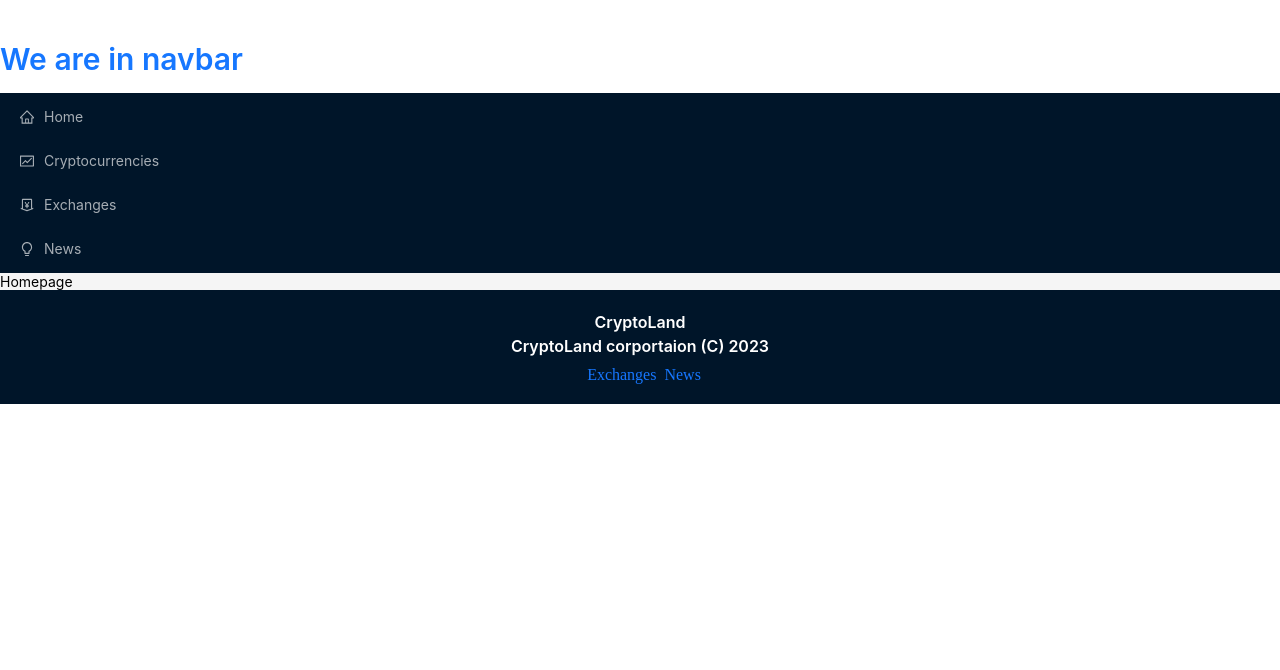
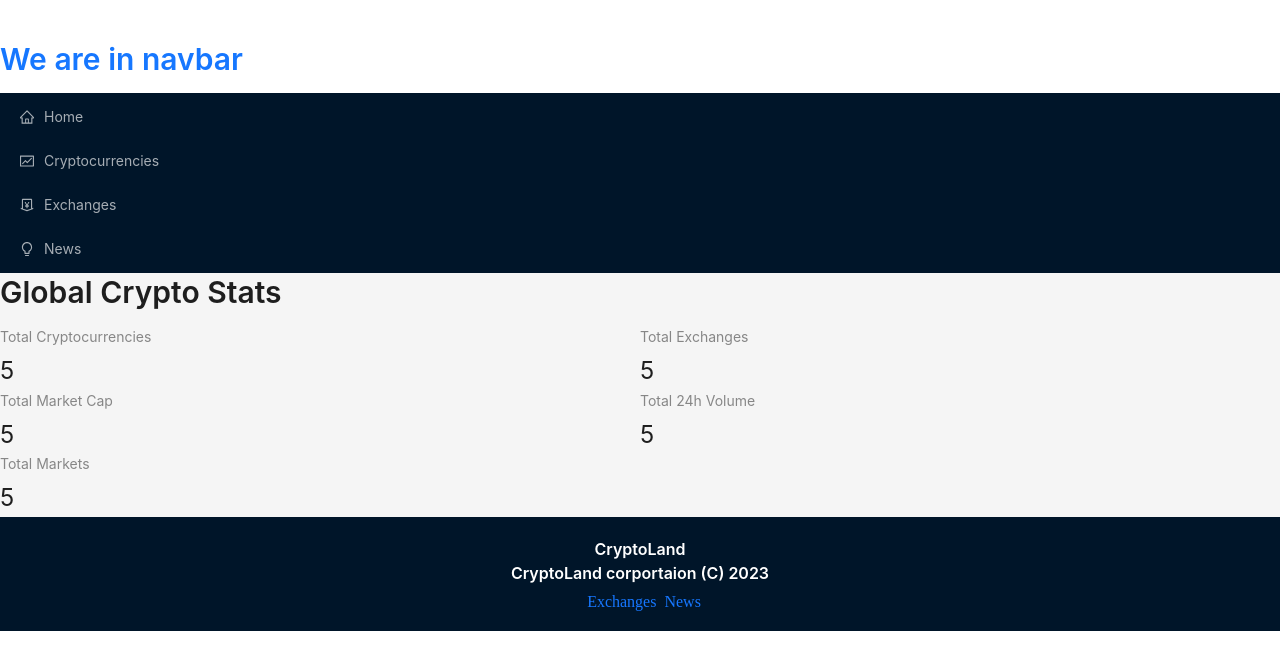
Before and after one commit to EmilMattssonTech/crypto-app, a React (Vite) app: page / in a window 1280 px wide. Shown: the top 670 px of the page. Built offline with nearby package versions, Linux system fonts and the light colour scheme.

Commit message:
fixing redux

```diff
--- /dev/null
+++ b/src/app/store.js
@@ -0,0 +1,5 @@
+import { configureStore } from "@reduxjs/toolkit";
+
+export default configureStore({
+  reducer: {},
+});
--- a/src/components/Homepage/Homepage.jsx
+++ b/src/components/Homepage/Homepage.jsx
@@ -1,7 +1,34 @@
 import "./Homepage.scss";
+import millify from "millify";
+import React from "react";
+import { Typography, Row, Col, Statistic } from "antd";
+import { Link } from "react-router-dom";
 
-import React from "react";
+const { Title } = Typography;
 
 export default function Homepage() {
-  return <div>Homepage</div>;
+  return (
+    <>
+      <Title level={2} className="heading">
+        Global Crypto Stats
+      </Title>
+      <Row>
+        <Col span={12}>
+          <Statistic title="Total Cryptocurrencies" value="5" />
+        </Col>
+        <Col span={12}>
+          <Statistic title="Total Exchanges" value="5" />
+        </Col>
+        <Col span={12}>
+          <Statistic title="Total Market Cap" value="5" />
+        </Col>
+        <Col span={12}>
+          <Statistic title="Total 24h Volume" value="5" />
+        </Col>
+        <Col span={12}>
+          <Statistic title="Total Markets" value="5" />
+        </Col>
+      </Row>
+    </>
+  );
 }
--- a/src/main.jsx
+++ b/src/main.jsx
@@ -3,11 +3,15 @@
 import App from "./App";
 import "./index.scss";
 import { BrowserRouter } from "react-router-dom";
+import store from "./app/store";
+import { Provider } from "react-redux";
 
 ReactDOM.createRoot(document.getElementById("root")).render(
   <React.StrictMode>
     <BrowserRouter>
-      <App />
+      <Provider store={store}>
+        <App />
+      </Provider>
     </BrowserRouter>
   </React.StrictMode>
 );
```
Also changed, not shown: src/Services/cryptoApi.js (added, +38 -0 lines).
